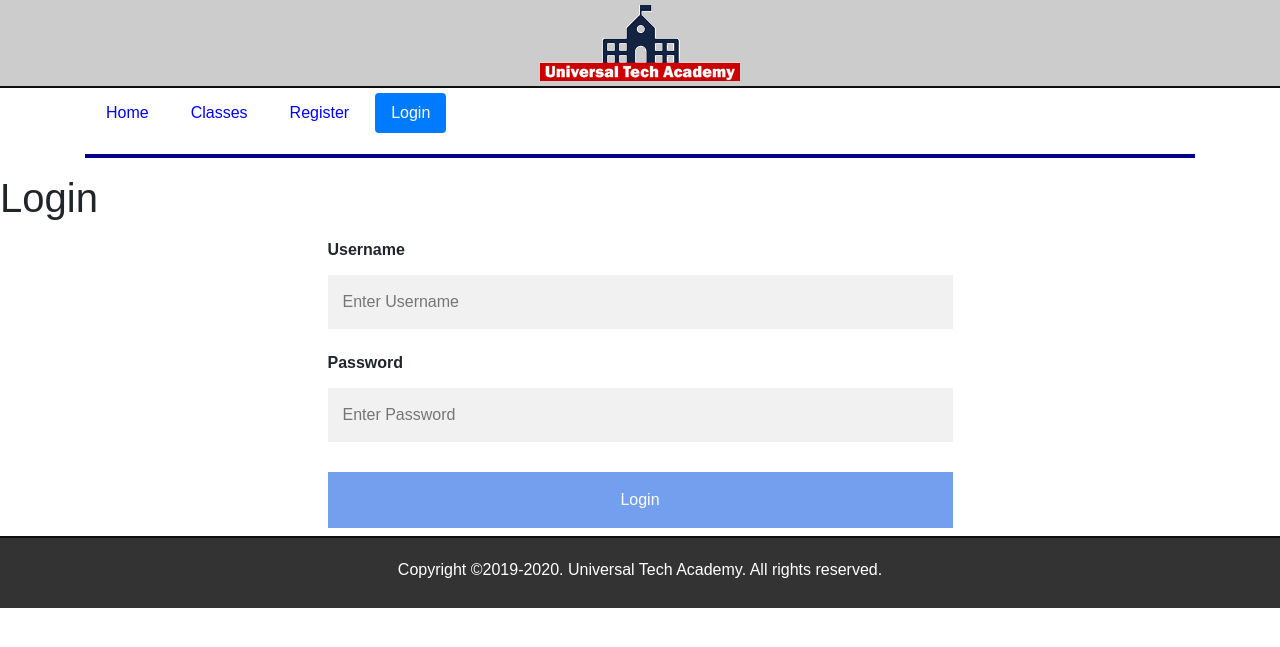
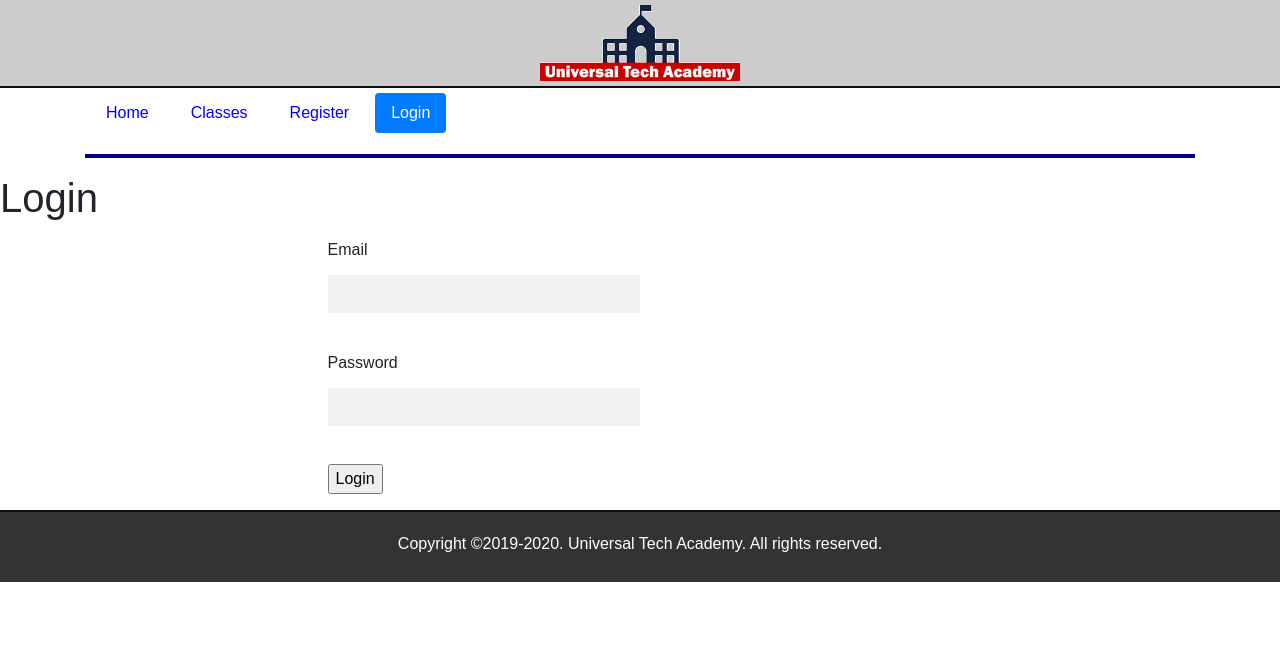
Before and after one commit to aliahmadcse/Enrollment-App, a Flask app: page /login in a window 1280 px wide. Shown: the top 647 px of the page. Run offline with Flask 2, Linux system fonts and the light colour scheme; some libraries are stand-ins or nearby versions.

Commit message:
Adds the wtf form for login

```diff
--- /dev/null
+++ b/application/forms.py
@@ -0,0 +1,18 @@
+from flask_wtf import FlaskForm
+from wtforms import StringField,BooleanField,PasswordField,SubmitField
+from wtforms.validators import DataRequired
+
+class LoginForm(FlaskForm):
+    email=StringField('Email',validators=[DataRequired()])
+    password=StringField('Password',validators=[DataRequired()])
+    remember_me=BooleanField('Remember Me')
+    submit=SubmitField('Login')
+
+
+class RegisterForm(FlaskForm):
+    email=StringField('Email',validators=[DataRequired()])
+    password=StringField('Password',validators=[DataRequired()])
+    password_confirm=StringField('Confirm Password',validators=[DataRequired()])
+    first_name=StringField('First Name',validators=[DataRequired()])
+    last_name=StringField('Last Name',validators=[DataRequired()])
+    submit=StringField('Register Now')
--- a/application/routes.py
+++ b/application/routes.py
@@ -1,6 +1,7 @@
 from application import app, db
-from flask import render_template, request, json, Response
-from application.models import User,Enrollment,Course
+from flask import render_template, request, json, Response,redirect,flash
+from application.models import User, Enrollment, Course
+from application.forms import LoginForm, RegisterForm
 
 courseData = [
     {
@@ -48,9 +49,13 @@ def index():
     return render_template("index.html", index=True)
 
 
-@app.route('/login')
+@app.route('/login', methods=['GET', 'POST'])
 def login():
-    return render_template("login.html", login=True)
+    form = LoginForm()
+    if form.validate_on_submit():
+        flash("Logged in Successfully")
+        return redirect("/index")
+    return render_template("login.html", login=True, form=form, title="Login")
 
 
 @app.route('/courses')
--- a/application/static/css/main.css
+++ b/application/static/css/main.css
@@ -45,8 +45,8 @@ hr {
 
 input[type=text],
 input[type=password] {
-    width: 100%;
-    padding: 15px;
+    width: 50%;
+    padding: 7px;
     margin: 5px 0 22px 0;
     display: inline-block;
     border: none;
--- a/application/templates/login.html
+++ b/application/templates/login.html
@@ -1,28 +1,25 @@
-{% extends "layout.html" %}
- {% block content %}
-<h1>Login</h1>
+{% extends "layout.html" %} {% block content %}
+<h1>{{title}}</h1>
 
 <div class="row">
   <div class="col-md-6 offset-md-3">
     <h3></h3>
-    <form name="login" action="login.php" method="get">
-      <label for="username"><b>Username</b></label>
-      <input
-        type="text"
-        placeholder="Enter Username"
-        name="username"
-        required
-      />
-      <br />
-      <label for="password"><b>Password</b></label>
-      <input
-        type="password"
-        placeholder="Enter Password"
-        name="password"
-        required
-      />
-      <br class="clear" />
-      <input class="btn-submit" type="submit" name="submit" value="Login" />
+    <form name="login" action="" method="POST">
+      {{form.hidden_tag()}}
+
+      <p>
+        {{form.email.label}}<br />
+        {{form.email(size=50)}}
+      </p>
+
+      <p>
+        {{form.password.label}}<br />
+        {{form.password(size=15)}}
+      </p>
+
+      <p>
+        {{form.submit()}}
+      </p>
     </form>
   </div>
 </div>
```
Also changed, not shown: 2 other files.
